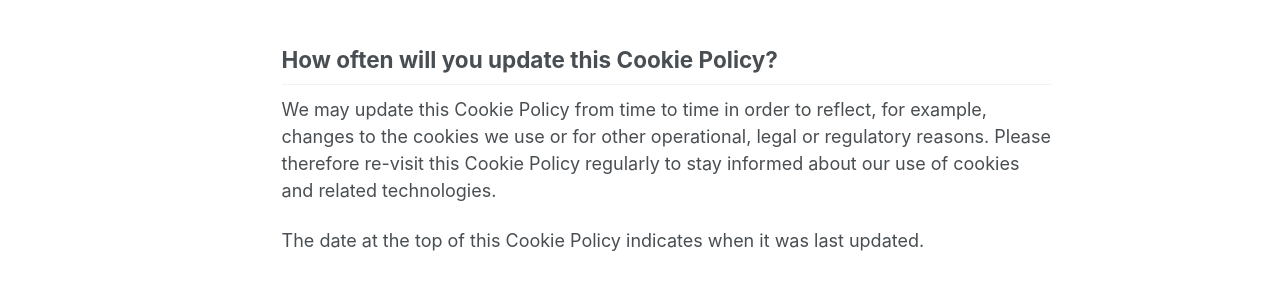
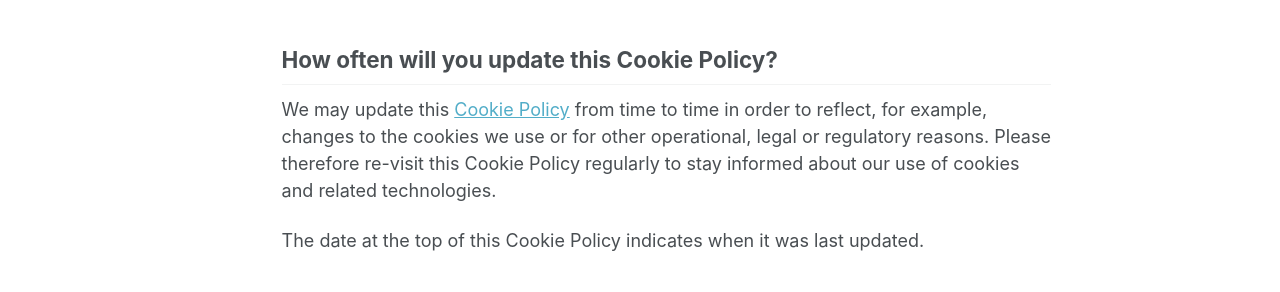
Before and after one commit to FangFrankSun/AcademicPage, a Jekyll site: the page built from _pages/cookie.md, in a window 1280 px wide and 900 px high, scrolled down 1133 px. Shown: the part 433-725 px from the top of the window. Built offline with Jekyll 4.4.1, drawn with Linux system fonts in a browser that asks for light colours; part of the change alters nothing that is shown.

```diff
--- a/_pages/cookie.md
+++ b/_pages/cookie.md
@@ -31,6 +31,6 @@ The specific types of first and third party cookies served through our Websites
 
 ## How often will you update this Cookie Policy?
 
-We may update this Cookie Policy from time to time in order to reflect, for example, changes to the cookies we use or for other operational, legal or regulatory reasons. Please therefore re-visit this Cookie Policy regularly to stay informed about our use of cookies and related technologies.
+We may update this [Cookie Policy](https://academic.fangfranksun.com/cookie) from time to time in order to reflect, for example, changes to the cookies we use or for other operational, legal or regulatory reasons. Please therefore re-visit this Cookie Policy regularly to stay informed about our use of cookies and related technologies.
 
 The date at the top of this Cookie Policy indicates when it was last updated.
```
